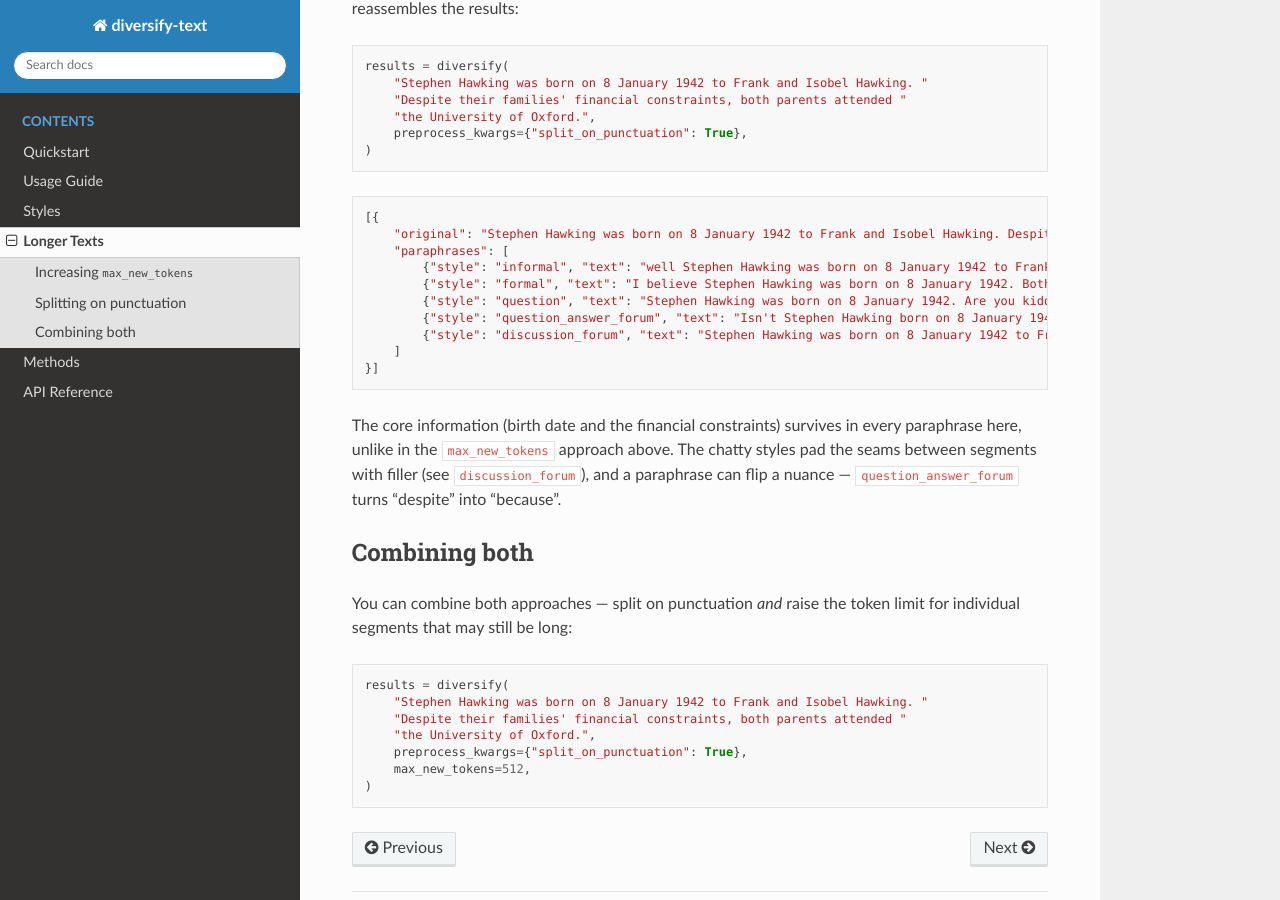
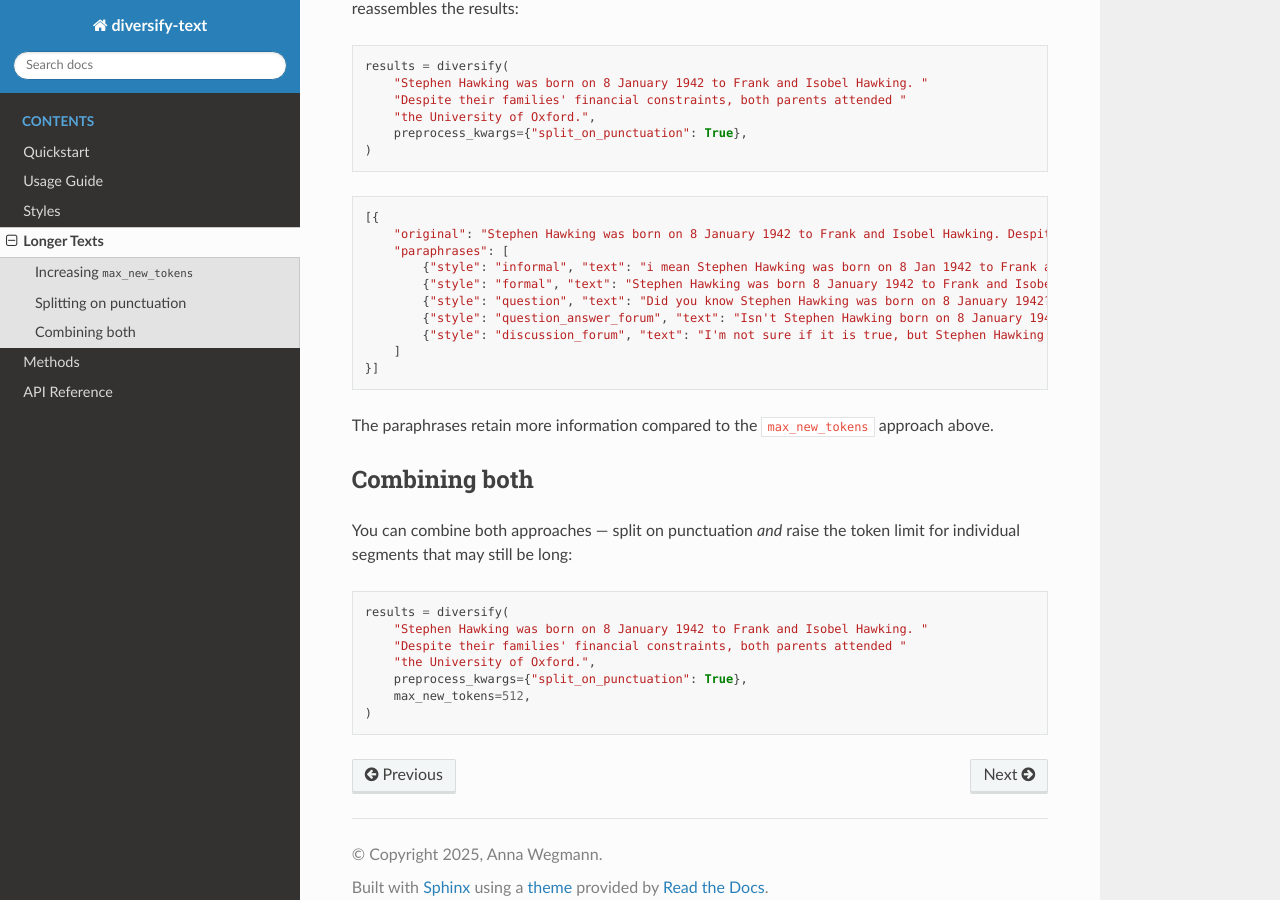
Before and after one commit to AnnaWegmann/diversify_text, a Sphinx documentation site: the page built from docs/longer_texts.rst, in a window 1280 px wide and 900 px high, scrolled down 1117 px. Built offline with Sphinx 7.4.7 and the Read the Docs theme 3.1.0, drawn with Linux system fonts in a browser that asks for light colours.

Commit message:
- correct examples

```diff
--- a/docs/longer_texts.rst
+++ b/docs/longer_texts.rst
@@ -66,19 +66,16 @@ independently (where the model works best), and reassembles the results:
    [{
        "original": "Stephen Hawking was born on 8 January 1942 to Frank and Isobel Hawking. Despite their families' financial constraints, both parents attended the University of Oxford.",
        "paraphrases": [
-           {"style": "informal", "text": "well Stephen Hawking was born on 8 January 1942 to Frank and isobel Hawking... both parents went to Oxford despite their families financial constraints..."},
-           {"style": "formal", "text": "I believe Stephen Hawking was born on 8 January 1942. Both parents went to Oxford despite their families' financial constraints."},
-           {"style": "question", "text": "Stephen Hawking was born on 8 January 1942. Are you kidding me? Is this true? Both parents went to Oxford despite their families' financial constraints."},
-           {"style": "question_answer_forum", "text": "Isn't Stephen Hawking born on 8 January 1942 to Frank and Isobel Hawking? I thought they both went to Oxford because their families were financially challenged?"},
-           {"style": "discussion_forum", "text": "Stephen Hawking was born on 8 January 1942 to Frank and Isobel Hawking. I think it was just a coincidence, but I guess it was not that big of a deal I mean they both went to Oxford despite their families financial constraints. I guess it isn't that hard to say, if you have the money."},
+           {"style": "informal", "text": "i mean Stephen Hawking was born on 8 Jan 1942 to Frank and Isobel Hawking... both parents went to Oxford despite their families financial constraints."},
+           {"style": "formal", "text": "Stephen Hawking was born 8 January 1942 to Frank and Isobel Hawking. I heard that both parents went to Oxford despite their families financial constraints."},
+           {"style": "question", "text": "Did you know Stephen Hawking was born on 8 January 1942? His parents were Frank and Isobel Hawking. Is that true? Both parents went to Oxford despite their families financial constraints."},
+           {"style": "question_answer_forum", "text": "Isn't Stephen Hawking born on 8 January 1942 to Frank and Isobel Hawking? Isn't it interesting that both parents went to Oxford despite their families financial constraints?"},
+           {"style": "discussion_forum", "text": "I'm not sure if it is true, but Stephen Hawking was born on 8 January 1942 to Frank and Isobel Hawking. I think it is interesting that both parents went to the University of Oxford despite their families financial constraints."},
        ]
    }]
 
-The core information (birth date and the financial constraints) survives
-in every paraphrase here, unlike in the ``max_new_tokens`` approach
-above.  The chatty styles pad the seams between segments with filler
-(see ``discussion_forum``), and a paraphrase can flip a nuance —
-``question_answer_forum`` turns "despite" into "because".
+The paraphrases retain more information compared to the ``max_new_tokens``
+approach above.
 
 Combining both
 --------------
```
